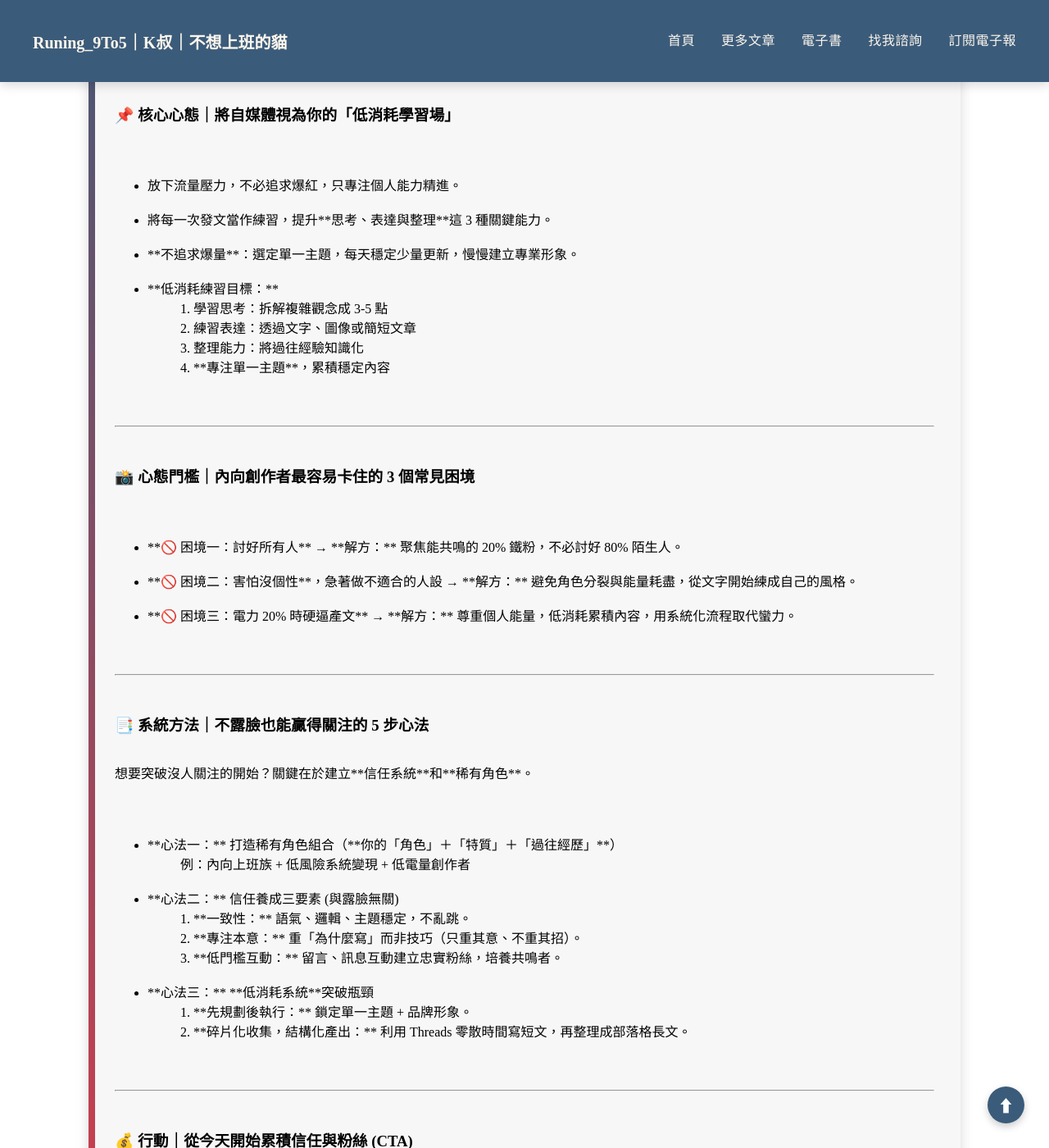
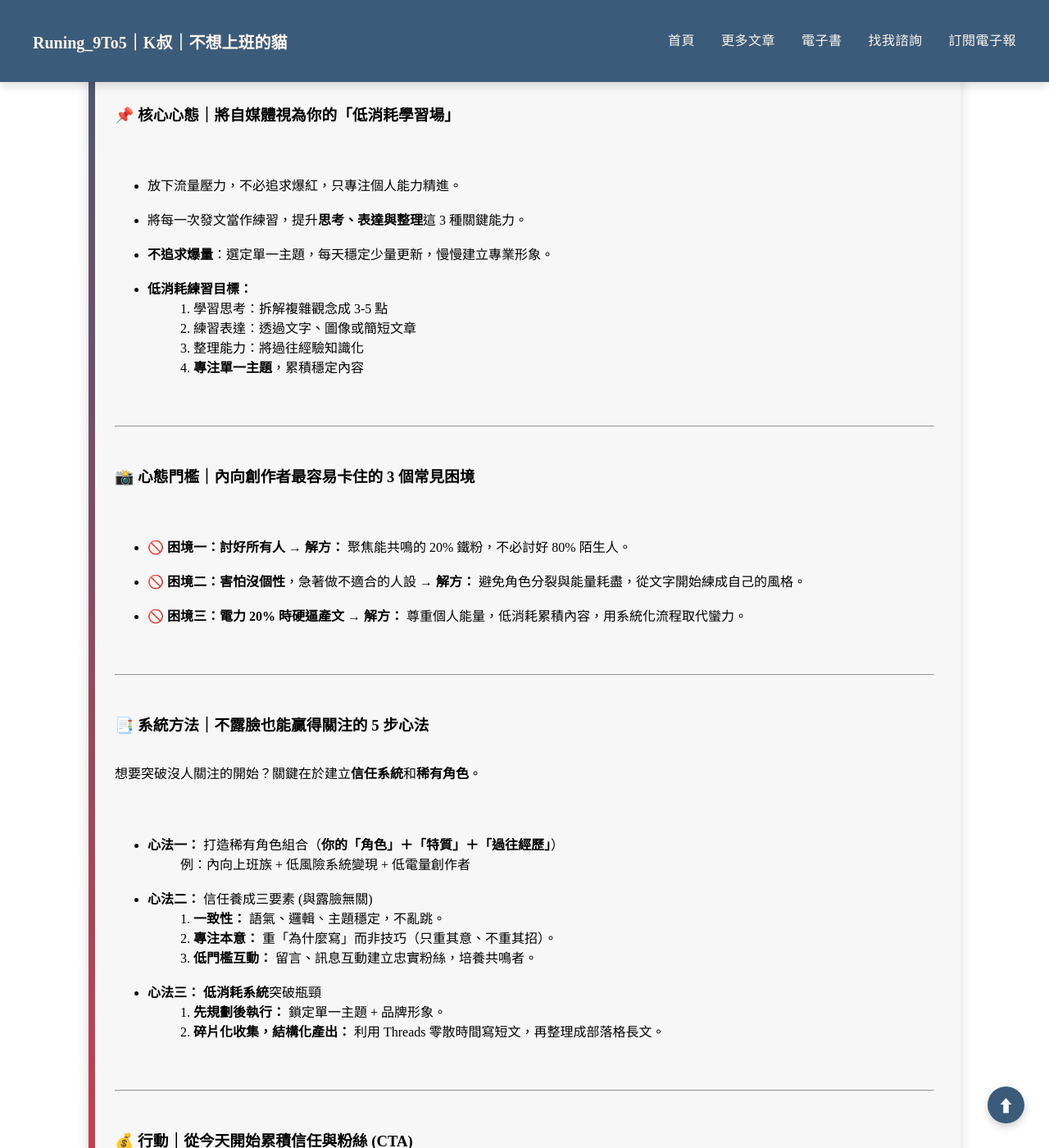
Before and after one commit to KenHAI666/Runing9TO5, a Jekyll site: the page built from _posts/2025-12-10-3個困境與5步心法，不露臉也能打造高信任變現系統.md, in a window 1280 px wide and 1400 px high, scrolled down 262 px. Shown: the whole window at 82% size. Built offline with Jekyll 4.4.1, drawn with Linux system fonts in a browser that asks for light colours; some of the changed text lies outside the part shown.

Commit message:
Update 2025-12-10-3個困境與5步心法，不露臉也能打造高信任變現系統.md

```diff
--- a/_posts/2025-12-10-3個困境與5步心法，不露臉也能打造高信任變現系統.md
+++ b/_posts/2025-12-10-3個困境與5步心法，不露臉也能打造高信任變現系統.md
@@ -8,42 +9,42 @@
 ---
 <section class="card-section" style="background:#f7f7f7;">
     <h2>💡 內向者自媒體｜不露臉也能建立高信任變現系統</h2>
-    <p>你想從零開始經營自媒體、打造個人品牌或副業收入，但又擔心自己內向、害怕露臉或內容枯竭嗎？這篇文章將為你提供一套**低消耗、高價值**的自媒體策略，幫助內向者系統化建立內容、快速累積粉絲與信任，突破三大心態困境。</p>
+    <p>你想從零開始經營自媒體、打造個人品牌或副業收入，但又擔心自己內向、害怕露臉或內容枯竭嗎？這篇文章將為你提供一套<B>低消耗、高價值</B>的自媒體策略，幫助內向者系統化建立內容、快速累積粉絲與信任，突破三大心態困境。</p>
     <hr>
 
     <h3>📌 核心心態｜將自媒體視為你的「低消耗學習場」</h3>
     <ul>
         <li>放下流量壓力，不必追求爆紅，只專注個人能力精進。</li>
-        <li>將每一次發文當作練習，提升**思考、表達與整理**這 3 種關鍵能力。</li>
-        <li>**不追求爆量**：選定單一主題，每天穩定少量更新，慢慢建立專業形象。</li>
-        <li>**低消耗練習目標：**<br>
+        <li>將每一次發文當作練習，提升<B>思考、表達與整理</B>這 3 種關鍵能力。</li>
+        <li><B>不追求爆量</B>：選定單一主題，每天穩定少量更新，慢慢建立專業形象。</li>
+        <li><B>低消耗練習目標：</B><br>
         &nbsp;&nbsp;1. 學習思考：拆解複雜觀念成 3-5 點<br>
         &nbsp;&nbsp;2. 練習表達：透過文字、圖像或簡短文章<br>
         &nbsp;&nbsp;3. 整理能力：將過往經驗知識化<br>
-        &nbsp;&nbsp;4. **專注單一主題**，累積穩定內容</li>
+        &nbsp;&nbsp;4. <B>專注單一主題</B>，累積穩定內容</li>
     </ul>
     <hr>
 
     <h3>📸 心態門檻｜內向創作者最容易卡住的 3 個常見困境</h3>
     <ul>
-        <li>**🚫 困境一：討好所有人** → **解方：** 聚焦能共鳴的 20% 鐵粉，不必討好 80% 陌生人。</li>
-        <li>**🚫 困境二：害怕沒個性**，急著做不適合的人設 → **解方：** 避免角色分裂與能量耗盡，從文字開始練成自己的風格。</li>
-        <li>**🚫 困境三：電力 20% 時硬逼產文** → **解方：** 尊重個人能量，低消耗累積內容，用系統化流程取代蠻力。</li>
+        <li><B>🚫 困境一：討好所有人</B> → <B>解方：</B> 聚焦能共鳴的 20% 鐵粉，不必討好 80% 陌生人。</li>
+        <li><B>🚫 困境二：害怕沒個性</B>，急著做不適合的人設 → <B>解方：</B> 避免角色分裂與能量耗盡，從文字開始練成自己的風格。</li>
+        <li><B>🚫 困境三：電力 20% 時硬逼產文</B> → <B>解方：</B> 尊重個人能量，低消耗累積內容，用系統化流程取代蠻力。</li>
     </ul>
     <hr>
 
     <h3>📑 系統方法｜不露臉也能贏得關注的 5 步心法</h3>
-    <p>想要突破沒人關注的開始？關鍵在於建立**信任系統**和**稀有角色**。</p>
+    <p>想要突破沒人關注的開始？關鍵在於建立<B>信任系統</B>和<B>稀有角色</B>。</p>
     <ul>
-        <li>**心法一：** 打造稀有角色組合（**你的「角色」＋「特質」＋「過往經歷」**）<br>
+        <li><B>心法一：</B> 打造稀有角色組合（<B>你的「角色」＋「特質」＋「過往經歷」</B>）<br>
         &nbsp;&nbsp;例：內向上班族 + 低風險系統變現 + 低電量創作者</li>
-        <li>**心法二：** 信任養成三要素 (與露臉無關)<br>
-        &nbsp;&nbsp;1. **一致性：** 語氣、邏輯、主題穩定，不亂跳。<br>
-        &nbsp;&nbsp;2. **專注本意：** 重「為什麼寫」而非技巧（只重其意、不重其招）。<br>
-        &nbsp;&nbsp;3. **低門檻互動：** 留言、訊息互動建立忠實粉絲，培養共鳴者。</li>
-        <li>**心法三：** **低消耗系統**突破瓶頸<br>
-        &nbsp;&nbsp;1. **先規劃後執行：** 鎖定單一主題 + 品牌形象。<br>
-        &nbsp;&nbsp;2. **碎片化收集，結構化產出：** 利用 Threads 零散時間寫短文，再整理成部落格長文。</li>
+        <li><B>心法二：</B> 信任養成三要素 (與露臉無關)<br>
+        &nbsp;&nbsp;1. <B>一致性：</B> 語氣、邏輯、主題穩定，不亂跳。<br>
+        &nbsp;&nbsp;2. <B>專注本意：</B> 重「為什麼寫」而非技巧（只重其意、不重其招）。<br>
+        &nbsp;&nbsp;3. <B>低門檻互動：</B> 留言、訊息互動建立忠實粉絲，培養共鳴者。</li>
+        <li><B>心法三：</B> <B>低消耗系統</B>突破瓶頸<br>
+        &nbsp;&nbsp;1. <B>先規劃後執行：</B> 鎖定單一主題 + 品牌形象。<br>
+        &nbsp;&nbsp;2. <B>碎片化收集，結構化產出：</B> 利用 Threads 零散時間寫短文，再整理成部落格長文。</li>
     </ul>
     <hr>
 
@@ -57,7 +58,7 @@
 
     <p>我是 K 叔，示範如何從「素人」透過自媒體實現「知識變現」。</p>
 
-        <p class="tag-list">
-        **分類:** 自媒體, 個人品牌 | **標籤:** 內向者自媒體, 不露臉變現, 自媒體困境, 個人品牌, 內容創作, 副業收入, 低消耗變現
+        <p class="tag-list">
+        <B>分類:</B> 自媒體, 個人品牌 | <B>標籤:</B> 內向者自媒體, 不露臉變現, 自媒體困境, 個人品牌, 內容創作, 副業收入, 低消耗變現
     </p>
 </section>
```
Also changed, not shown: other parts of _posts/2025-12-10-3個困境與5步心法，不露臉也能打造高信任變現系統.md (+1 -0 lines).
